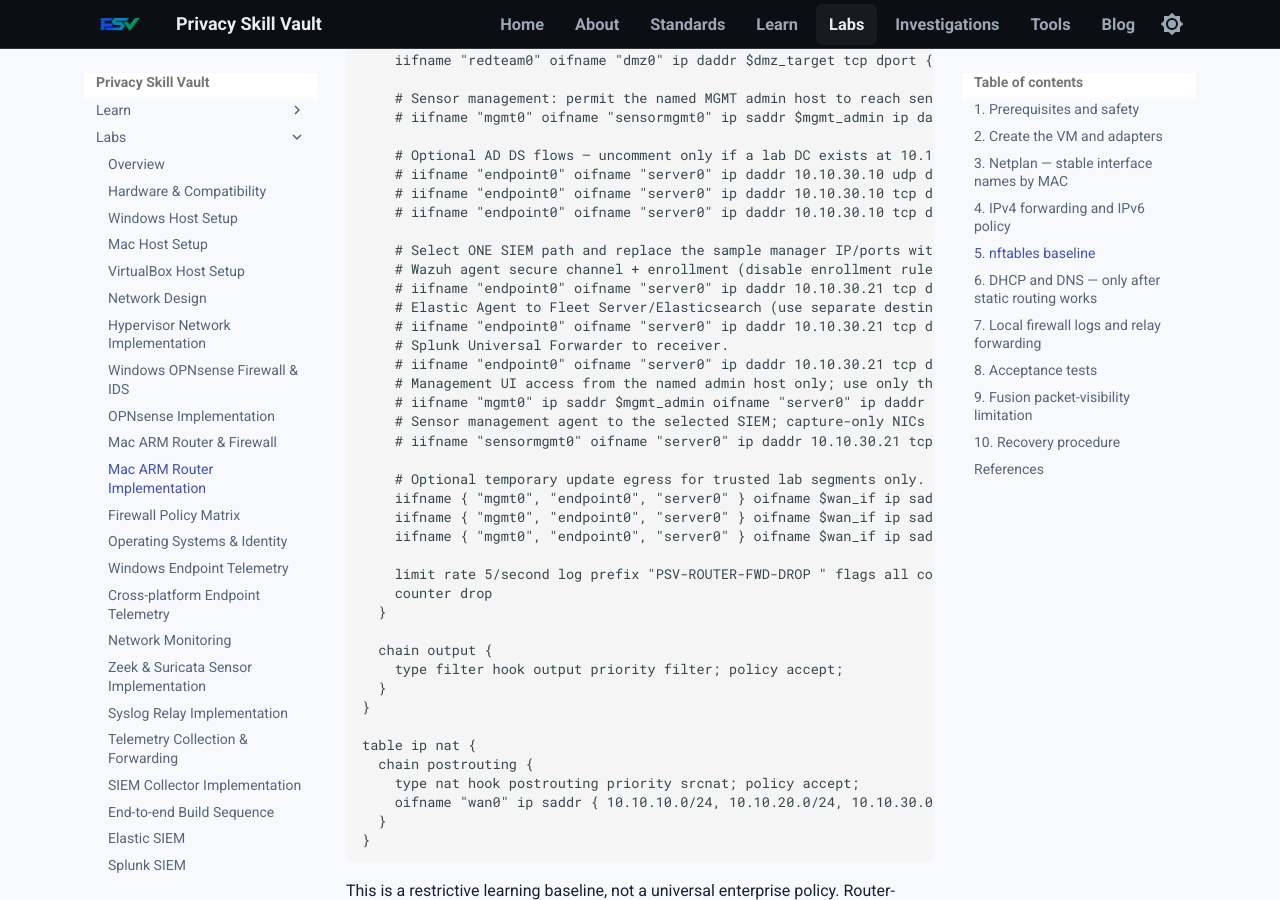
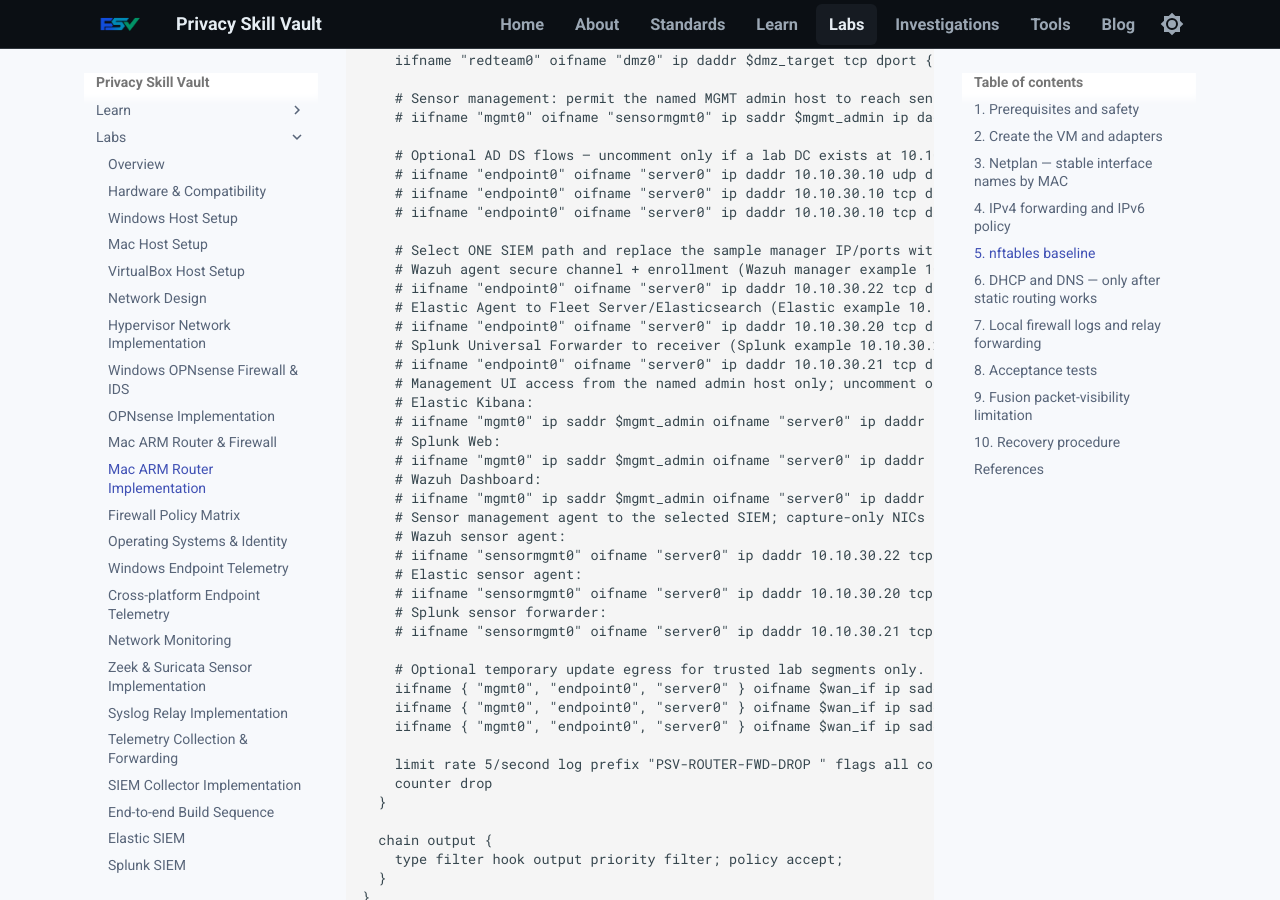
Before and after one commit to PrivacySkillVault/privacyskillvault.github.io, an MkDocs documentation site: the page built from docs/labs/mac-arm-router-implementation.md, in a window 1280 px wide and 900 px high, scrolled down 4714 px. Built offline with MkDocs 1.6.1 and Material for MkDocs 9.7.7, drawn with Linux system fonts in a browser that asks for light colours.

Commit message:
Align Mac router SIEM firewall examples with canonical service IP plan

```diff
--- a/docs/labs/mac-arm-router-implementation.md
+++ b/docs/labs/mac-arm-router-implementation.md
@@ -197,16 +197,26 @@ table inet filter {
     # iifname "endpoint0" oifname "server0" ip daddr 10.10.30.10 tcp dport 49152-65535 ct state new accept
 
     # Select ONE SIEM path and replace the sample manager IP/ports with the actual deployment.
-    # Wazuh agent secure channel + enrollment (disable enrollment rule after rollout if not needed).
-    # iifname "endpoint0" oifname "server0" ip daddr 10.10.30.21 tcp dport { 1514, 1515 } ct state new accept
-    # Elastic Agent to Fleet Server/Elasticsearch (use separate destination IPs if deployed separately).
-    # iifname "endpoint0" oifname "server0" ip daddr 10.10.30.21 tcp dport { 8220, 9200 } ct state new accept
-    # Splunk Universal Forwarder to receiver.
+    # Wazuh agent secure channel + enrollment (Wazuh manager example 10.10.30.22).
+    # iifname "endpoint0" oifname "server0" ip daddr 10.10.30.22 tcp dport { 1514, 1515 } ct state new accept
+    # Elastic Agent to Fleet Server/Elasticsearch (Elastic example 10.10.30.20; split destinations if separate).
+    # iifname "endpoint0" oifname "server0" ip daddr 10.10.30.20 tcp dport { 8220, 9200 } ct state new accept
+    # Splunk Universal Forwarder to receiver (Splunk example 10.10.30.21).
     # iifname "endpoint0" oifname "server0" ip daddr 10.10.30.21 tcp dport 9997 ct state new accept
-    # Management UI access from the named admin host only; use only the selected UI port.
-    # iifname "mgmt0" ip saddr $mgmt_admin oifname "server0" ip daddr 10.10.30.21 tcp dport { 443, 5601, 8000 } ct state new accept
+    # Management UI access from the named admin host only; uncomment only the selected product rule.
+    # Elastic Kibana:
+    # iifname "mgmt0" ip saddr $mgmt_admin oifname "server0" ip daddr 10.10.30.20 tcp dport 5601 ct state new accept
+    # Splunk Web:
+    # iifname "mgmt0" ip saddr $mgmt_admin oifname "server0" ip daddr 10.10.30.21 tcp dport 8000 ct state new accept
+    # Wazuh Dashboard:
+    # iifname "mgmt0" ip saddr $mgmt_admin oifname "server0" ip daddr 10.10.30.22 tcp dport 443 ct state new accept
     # Sensor management agent to the selected SIEM; capture-only NICs have no IP and are not routed.
-    # iifname "sensormgmt0" oifname "server0" ip daddr 10.10.30.21 tcp dport { 1514, 8220, 9200, 9997 } ct state new accept
+    # Wazuh sensor agent:
+    # iifname "sensormgmt0" oifname "server0" ip daddr 10.10.30.22 tcp dport 1514 ct state new accept
+    # Elastic sensor agent:
+    # iifname "sensormgmt0" oifname "server0" ip daddr 10.10.30.20 tcp dport { 8220, 9200 } ct state new accept
+    # Splunk sensor forwarder:
+    # iifname "sensormgmt0" oifname "server0" ip daddr 10.10.30.21 tcp dport 9997 ct state new accept
 
     # Optional temporary update egress for trusted lab segments only.
     iifname { "mgmt0", "endpoint0", "server0" } oifname $wan_if ip saddr { 10.10.10.0/24, 10.10.20.0/24, 10.10.30.0/24 } tcp dport { 80, 443 } ct state new accept
```
